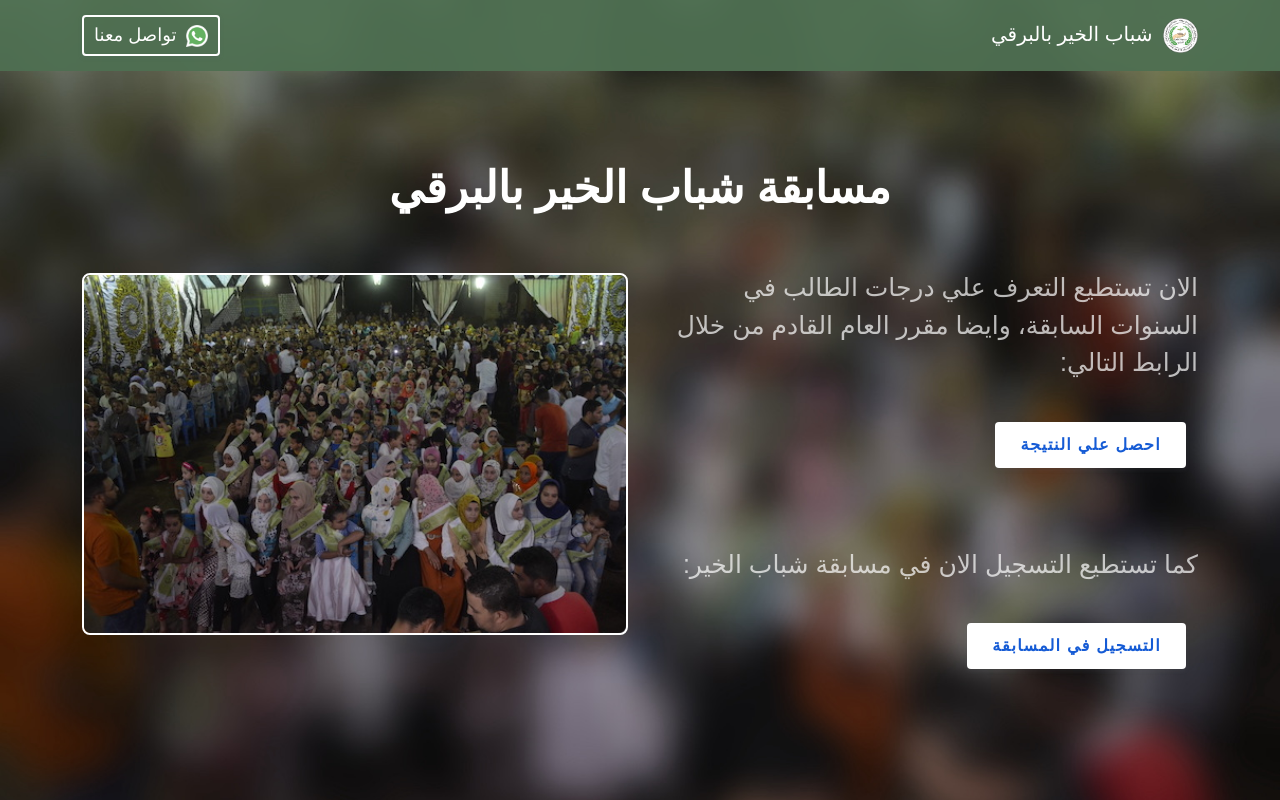
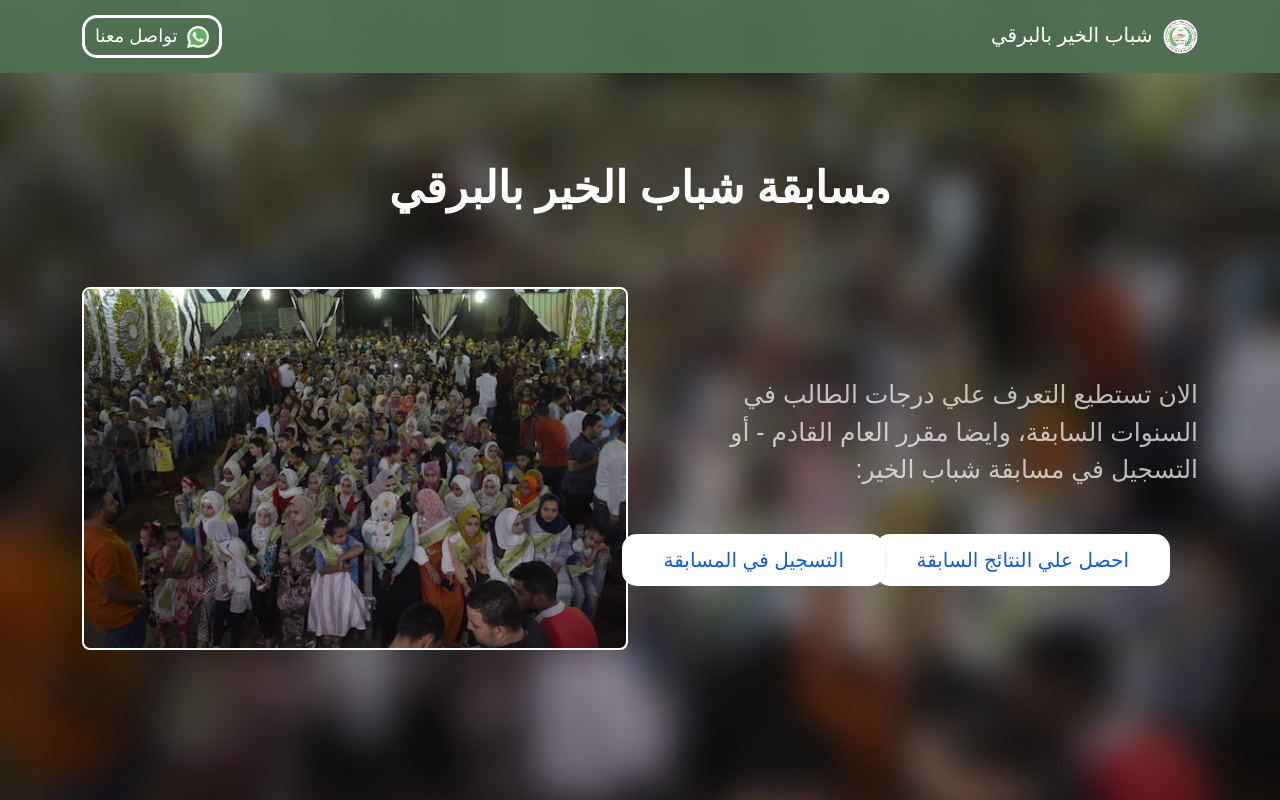
Before and after one commit to tariqhosny/Shabab-Elkhier, a Django app: page / in a window 1280 px wide. Run offline with Django 4.2, Linux system fonts and the light colour scheme; some libraries are stand-ins or nearby versions.

Commit message:
update the buttons colors and some UI issues

```diff
--- a/landing/views.py
+++ b/landing/views.py
@@ -18,26 +18,29 @@ def landing(request):
 
 @csrf_protect
 def results(request):
-    form = {'form': GetResultsForm}
+    form = {'nationalIDForm': GetResultsForm}
     form['grades'] = []
     sour = []
-    try:
-        national_id = request.POST.get('nationalID')
-        if national_id != None:
-            student = Student.objects.get(national_id = national_id)
-            grades = Grade.objects.all().filter(student = student)
-            form['grades'] = grades
-            for grade in grades:
-                if (grade.from_baqra):
-                    sour.append('من سورة الفاتحة الي سورة ' + grade.soura.title)
-                else:
-                    sour.append(grade.soura.title)
-            form['sour'] = sour
-    except:
-        form['grades'] = None
-        print("error")
+    if request.method == "POST":
+        form['nationalIDForm'] = GetResultsForm(request.POST)
+        if form['nationalIDForm'].is_valid():
+            try:
+                national_id = request.POST.get('nationalID')
+                if national_id != None:
+                    student = Student.objects.get(national_id = national_id)
+                    grades = Grade.objects.all().filter(student = student)
+                    form['grades'] = grades
+                    for grade in grades:
+                        if (grade.from_baqra):
+                            sour.append('من سورة الفاتحة الي سورة ' + grade.soura.title)
+                        else:
+                            sour.append(grade.soura.title)
+                    form['sour'] = sour
+            except:
+                form['grades'] = None
+                print("error")
 
-    return render(request, 'landing/result-form.html', form)
+    return render(request, 'result/result-form.html', form)
 
 
 #error handling
--- a/templates/includes/base.html
+++ b/templates/includes/base.html
@@ -41,30 +41,29 @@
             border-width:2px;
         }
 
+        .landing-button {
+            font-size:20px;
+            background: transparent;
+            padding: 10px 40px;
+            border: 1px solid transparent;
+            border-radius: 4px;
+            border-color:white;
+            border-width:2px;
+        }
+
+        .primary-btn {
+            background-color: rgba(79, 111, 82, 0.95);
+            color: white;
+            border: 3px solid white;
+            border-radius: 15px;
+        }
+
         .primary-btn:hover {
             background-color: white;
             color: green;
-            border: 3px solid green;
+            border: 5px solid rgb(205, 232, 229);
             border-radius: 15px;
         }
-
-        .text-button-container {
-            display: inline-block;
-            vertical-align: top;
-        }
-
-        .text-button-container p,
-        .text-button-container div {
-            margin: 0;
-            display: inline;
-        }
-
-        .text-button-container p {
-            margin-right: 10px;
-        }
-
-        .nav-colored { background-color:#000; }
-        .nav-transparent { background-color:transparent;}
     </style>
 </head>
 
--- a/templates/landing/landing.html
+++ b/templates/landing/landing.html
@@ -14,20 +14,25 @@
                 {% else %}
                 <h1 style="text-align:center; color:white">مسابقة شباب الخير بالبرقي</h1>
                 <br>
+                <br>
+                <br>
                 <div class="row align-items-center">
                     <div class="col-lg-6 col-md-12 col-12">
                         <div class="header-content">
                             <p style="font-size:25px; text-align: right">
-                                الان تستطيع التعرف علي درجات الطالب في السنوات السابقة، وايضا مقرر العام القادم من خلال الرابط التالي:
+                                الان تستطيع التعرف علي درجات الطالب في السنوات السابقة، وايضا مقرر العام القادم - أو التسجيل في مسابقة شباب الخير:
                             </p>
-                            <div class="button" style="text-align: right">
-                                <a class="btn primary-btn" href="{% url 'result' %}">احصل علي النتيجة</a>
-                            </div>
-                            <br>
-                            <br>
-                            <p style="font-size:25px; text-align: right">كما تستطيع التسجيل الان في مسابقة شباب الخير:</p>
-                            <div class="button" style="text-align: right">
-                                <a class="btn primary-btn" href="{% url 'registration' %}">التسجيل في المسابقة</a>
+                            <div class="row button" style="text-align: center">
+                                <div class="col-md-6">
+                                    <div class="navbar-brand">
+                                        <a class="primary-btn landing-button" href="{% url 'result' %}">احصل علي النتائج السابقة</a>
+                                    </div>
+                                </div>
+                                <div class="col-md-6">
+                                    <div class="navbar-brand">
+                                        <a class="primary-btn landing-button" href="{% url 'registration' %}">التسجيل في المسابقة</a>
+                                    </div>
+                                </div>
                             </div>
                         </div>
                     </div>
--- a/templates/landing/registration-form-success.html
+++ b/templates/landing/registration-form-success.html
@@ -15,8 +15,8 @@
         </div>
       </div>
     </div>
-    <div class="button text-center rounded-buttons">
-      <a class="btn primary-btn rounded-full" href="{% url 'index' %}" style="color: white; background-color: green">الصفحة الرئيسية</a>
+    <div class="navbar-brand" style="text-align: center">
+        <a class="primary-btn landing-button" href="{% url 'index' %}" style="background-color: rgb(79, 111, 82); color:white;">الصفحة الرئيسية</a>
     </div>
   </div>
 </div>
```
Also changed, not shown: landing/forms.py (+15 -1 lines), templates/result/result-form.html (renamed from templates/landing/result-form.html, +8 -9 lines).
